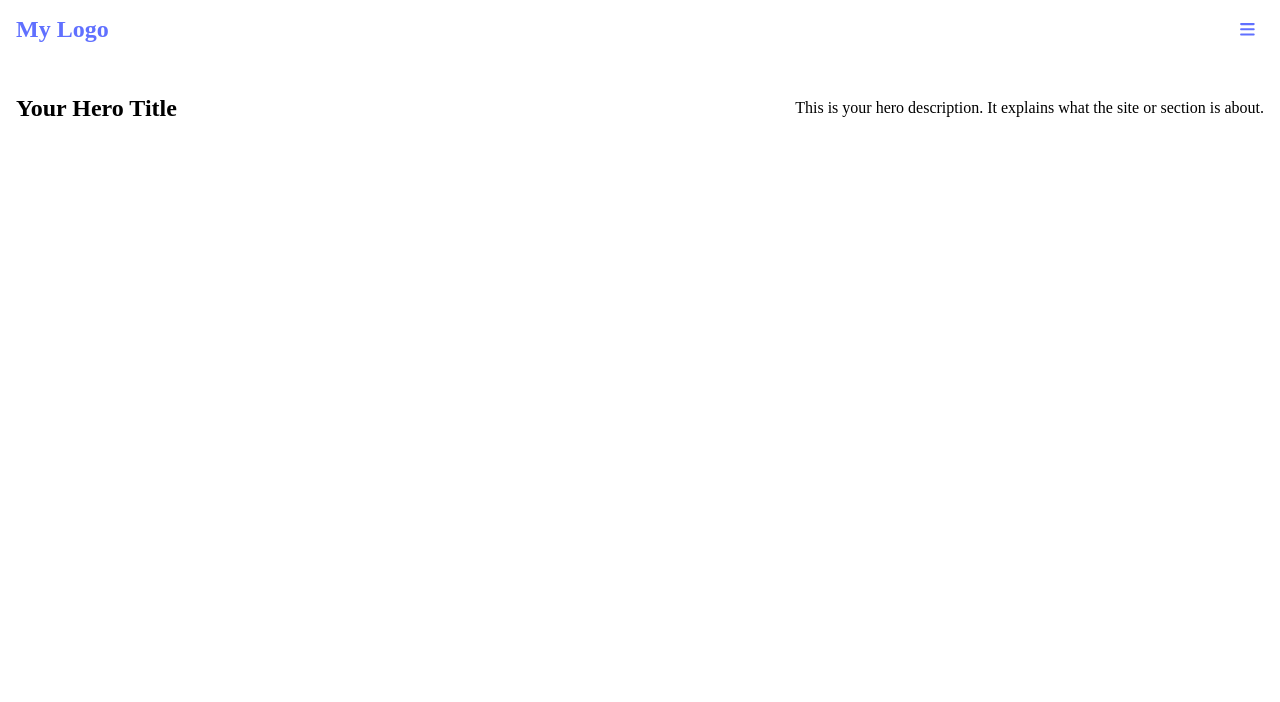
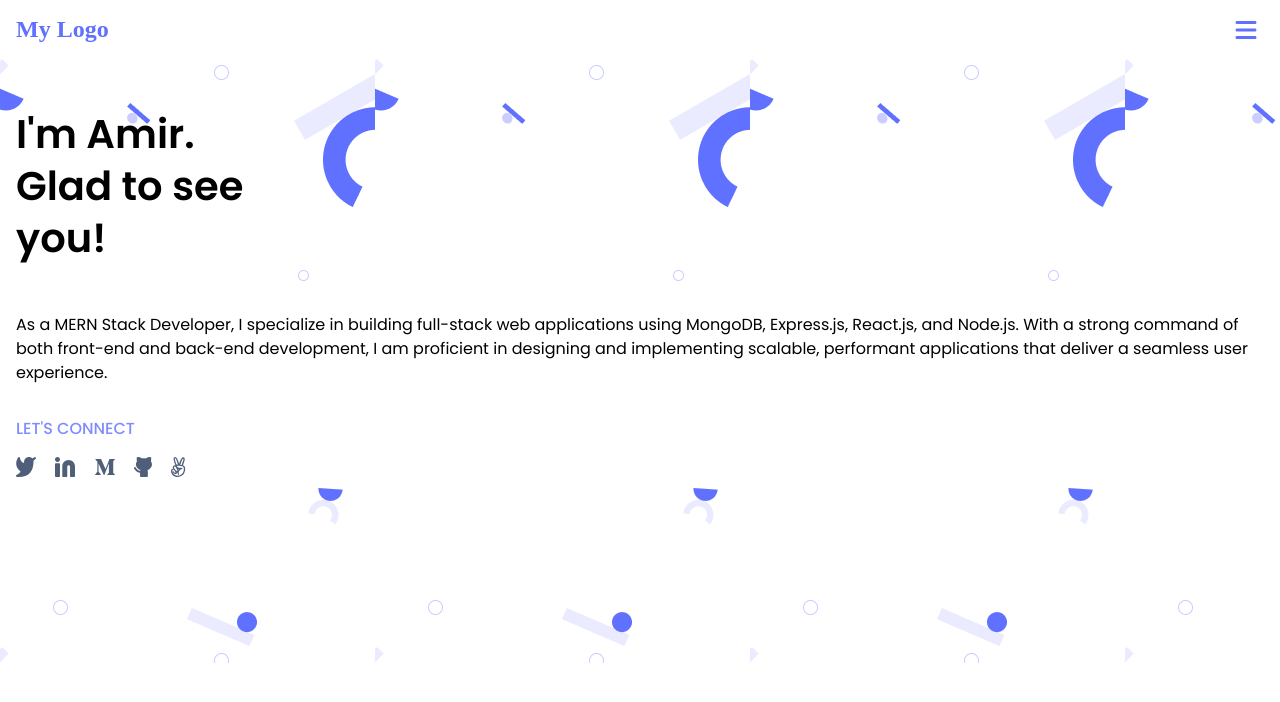
Before and after one commit to amirshahzadhashmi7145/Portfolio-Html-Css, a website: page index.html in a window 1280 px wide. Drawn offline with Linux system fonts and the light colour scheme.

Commit message:
Completed Design

```diff
--- a/index.css
+++ b/index.css
@@ -1,8 +1,54 @@
+h1 {
+  font-family: 'Poppins', sans-serif;
+  font-weight: 700;
+  font-size: 40px;
+  line-height: 52px;
+}
+
+p {
+  font-family: 'Poppins', sans-serif;
+  font-weight: 400;
+  font-size: 16px;
+  line-height: 24px;
+}
+
 body {
   width: 100vw;
   height: 100vh;
   margin: 0;
   padding: 0;
+}
+
+.logo {
+  font-size: 1.5rem;
+  font-weight: bold;
+  color: #6070ff;
+}
+
+.hamburger-button {
+  background-color: transparent;
+  border: 0;
+}
+
+.hamburger-icon {
+  color: #6070ff;
+  width: 24px;
+  height: 24px;
+}
+
+.hero {
+  height: 604px;
+  background-image: url('/assets/hero-background.png');
+  display: flex;
+  flex-direction: column;
+}
+
+.hero-content {
+  display: flex;
+  flex-direction: column;
+  justify-content: space-between;
+  align-items: start;
+  padding: 1rem;
 }
 
 .container {
@@ -12,17 +58,18 @@ body {
   padding: 1rem;
 }
 
-.logo {
-  font-size: 1.5rem;
-  font-weight: bold;
-  color: #6070FF
+span {
+  font-family: 'poppins', sans-serif;
+  font-size: 16px;
+  font-weight: 500;
+  line-height: 24px;
+  text-align: left;
+  color: #7f8cff;
+  display: flex;
+  padding: 0 1rem 0 1rem;
 }
 
-.hamburger-button {
-  background-color: transparent;
-  border: 0;
+.social-icons {
+  width: 170.17px;
+  height: 20px;
 }
-
-.hamburger-icon {
-  color: #6070FF
-}
--- a/index.html
+++ b/index.html
@@ -3,12 +3,9 @@
     <meta charset="UTF-8">
     <meta name="viewport" content="width=device-width, initial-scale=1">
     <link rel="stylesheet" href="index.css">
-    <script src="
-https://cdn.jsdelivr.net/npm/fontawesome-free-6.2.1@6.2.1/js/all.min.js
-"></script>
-    <link href="
-https://cdn.jsdelivr.net/npm/fontawesome-free-6.2.1@6.2.1/css/all.min.css
-" rel="stylesheet">
+    <link href="https://fonts.googleapis.com/css2?family=Poppins:wght@400;500;600&display=swap" rel="stylesheet">
+    <script src="https://cdn.jsdelivr.net/npm/fontawesome-free-6.2.1@6.2.1/js/all.min.js"></script>
+    <link href="https://cdn.jsdelivr.net/npm/fontawesome-free-6.2.1@6.2.1/css/all.min.css" rel="stylesheet">
     <title>Portfolio</title>
 </head>
 <body>
@@ -19,25 +16,27 @@ https://cdn.jsdelivr.net/npm/fontawesome-free-6.2.1@6.2.1/css/all.min.css
             My Logo
         </div>
 
-        <nav class="nav">
+        <nav>
             <button class="hamburger-button">
-                <i class="hamburger-icon fa-solid fa-bars fa-lg"></i>
+                <i class="hamburger-icon fa-solid fa-bars"></i>
             </button>
-
         </nav>
     </div>
 </header>
 
-<section style="display: flex;flex-direction: column" class="hero">
-    <hgroup class="container">
-        <h1 class="hero-title">Your Hero Title</h1>
-        <p class="hero-description">This is your hero description. It explains what the site or section is about.</p>
+<section class="hero">
+    <hgroup class="hero-content">
+        <h1>I'm Amir.<br> Glad to see<br> you!</h1>
+        <p>As a MERN Stack Developer, I specialize in building full-stack web applications using MongoDB, Express.js, React.js, and Node.js. With a strong command of both front-end and back-end development, I am proficient in designing and implementing scalable, performant applications that deliver a seamless user experience.</p>
     </hgroup>
+    <span>LET'S CONNECT</span>
+    <div class="social-icons container">
+        <img src="/assets/icons/twitter.svg" alt="twitter">
+        <img src="/assets/icons/linkedin.svg" alt="linkedin">
+        <img src="/assets/icons/m.svg" alt="m">
+        <img src="/assets/icons/github.svg" alt="github">
+        <img src="/assets/icons/victory.svg" alt="victory">
+    </div>
 </section>
-
-
-
-
-
 </body>
 </html>
```
Also changed, not shown: assets/hero-background.png (renamed from assets/header-shapes mobile.png), assets/icons/github.svg (added), assets/icons/linkedin.svg (added), assets/icons/m.svg (added), assets/icons/twitter.svg (added), assets/icons/victory.svg (added).
